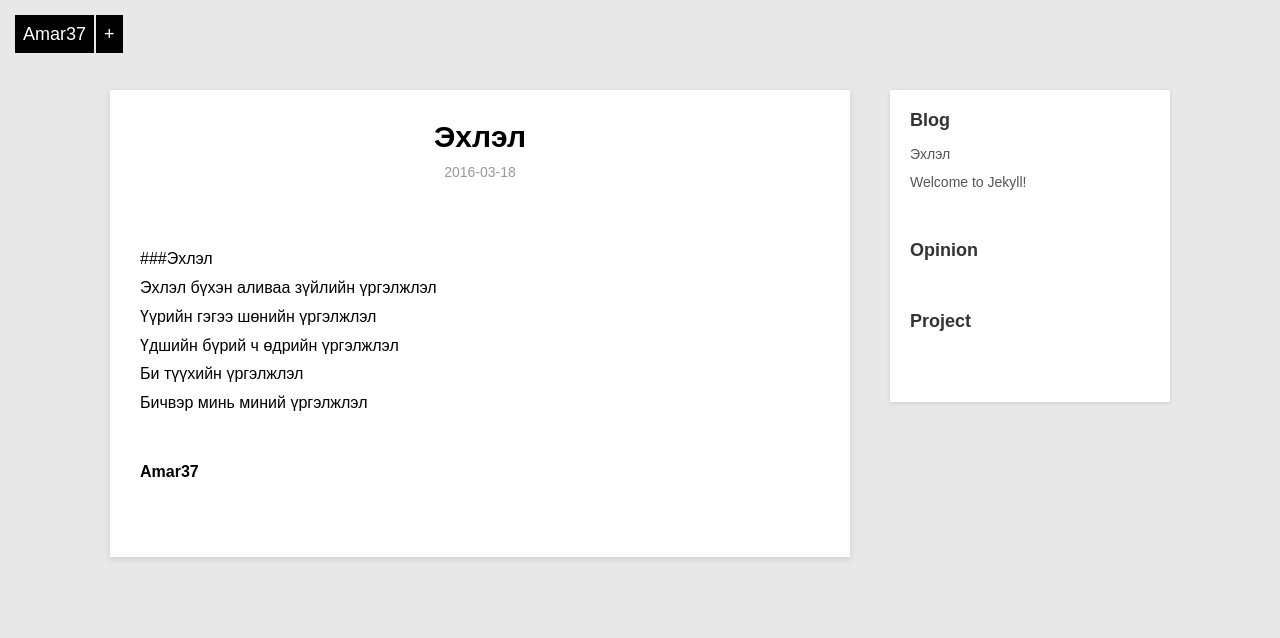
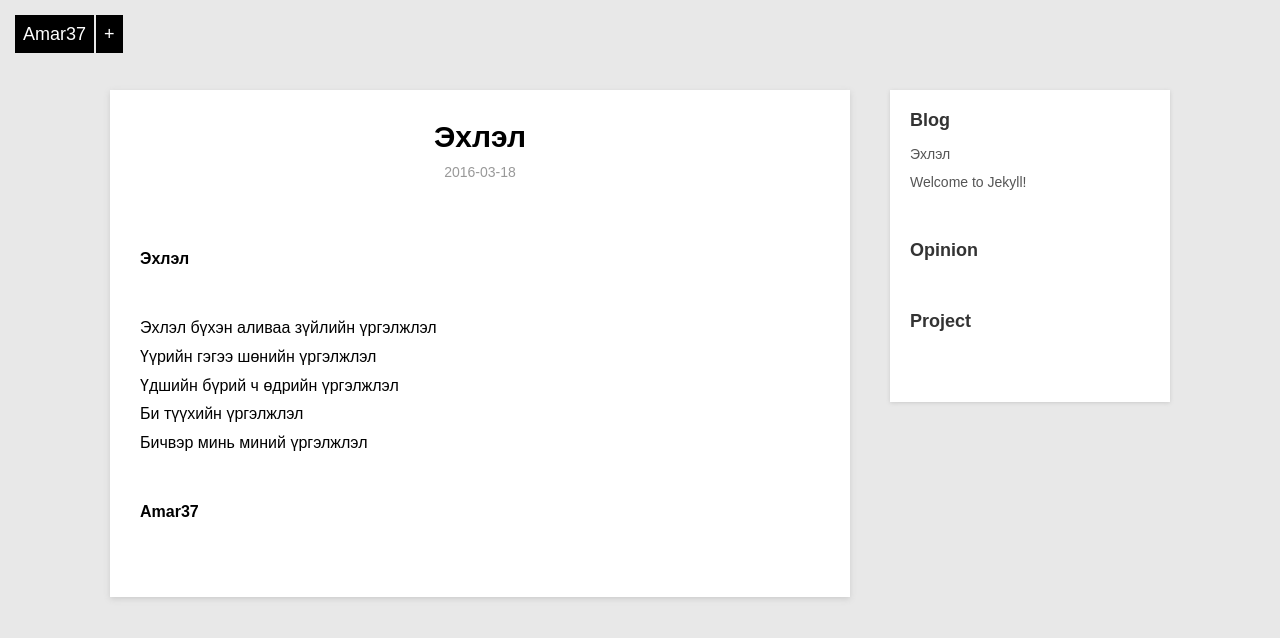
Before and after one commit to amar37/amar37.github.io, a Jekyll site: the page built from _posts/blog/2016-03-19-beginning.markdown, in a window 1280 px wide. Shown: the top 638 px of the page. Built offline with Jekyll 4.4.1, drawn with Linux system fonts in a browser that asks for light colours.

```diff
--- a/_posts/blog/2016-03-19-beginning.markdown
+++ b/_posts/blog/2016-03-19-beginning.markdown
@@ -5,7 +5,8 @@ date:   2016-03-19 05:48:37 +0900
 category: blog
 ---
 
-###Эхлэл<br />
+**Эхлэл**<br />
+
 Эхлэл бүхэн аливаа зүйлийн _үргэлжлэл_<br />
 Үүрийн гэгээ шөнийн _үргэлжлэл_<br />
 Үдшийн бүрий ч өдрийн _үргэлжлэл_	<br />
```
